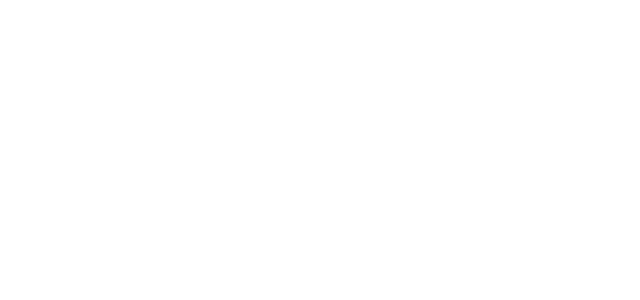
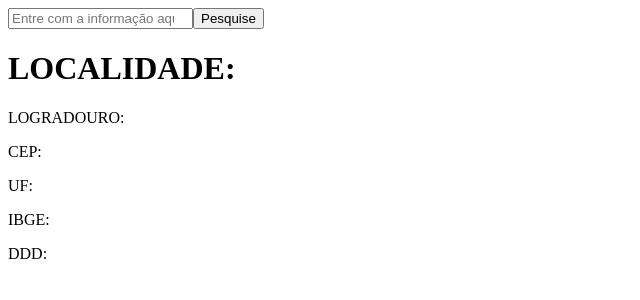
Before and after one commit to ElielCalore/BuscaCep_FrontEnd, a React (Create React App) app: page / in a window 1280 px wide. Shown: the top 300 px of the page, without its empty margins (0-640 px from the left). Built offline with nearby package versions, Linux system fonts and the light colour scheme.

Commit message:
functionality ok

```diff
--- a/package.json
+++ b/package.json
@@ -6,6 +6,8 @@
     "@testing-library/jest-dom": "^5.16.5",
     "@testing-library/react": "^13.4.0",
     "@testing-library/user-event": "^13.5.0",
+    "axios": "^0.27.2",
+    "bootstrap": "^5.2.1",
     "react": "^18.2.0",
     "react-dom": "^18.2.0",
     "react-scripts": "5.0.1",
--- a/src/App.js
+++ b/src/App.js
@@ -1,9 +1,30 @@
-
-
+import {useState } from "react";
+import {SearchBar} from "../src/components/search/index";
 
 function App() {
+  const [search, setSearch] = useState();
+  const [cep, setCep] = useState({
+    localidade: "",
+    logradouro: "",
+    cep: "",
+    uf:"",
+    ibge:"",
+    ddd:""
+  });
+
   return (
     <div>
+      <div className="search">
+        <SearchBar search={search} setSearch={setSearch} setCep={setCep} cep={cep} />
+      </div>
+      <div>
+        <h1>LOCALIDADE: {cep.localidade}</h1>
+        <p>LOGRADOURO: {cep.logradouro}</p>
+        <p>CEP: {cep.bairro}</p>
+        <p>UF: {cep.uf}</p>
+        <p>IBGE: {cep.ibge}</p>
+        <p>DDD: {cep.ddd}</p>
+      </div>
 
     </div>
   );
--- /dev/null
+++ b/src/components/search/index.js
@@ -0,0 +1,46 @@
+import React from "react";
+import axios from "axios";
+
+export function SearchBar({ search, setCep, setSearch}) {
+
+  function handleChange(e) {
+    setSearch(e.target.value);
+  }
+
+  async function handleSubmit(e) {
+        try{
+          const response= await axios.get(`http://localhost:3001/cep/read/${search}`);
+          setCep(response.data)
+        }
+      catch (error) {
+          console.log(error);
+          alert("CEP INVALIDO");
+      }
+  }
+
+  return (
+    <>
+      <div className="col-lg-6">
+          <div className="input-group">
+           <input onChange={handleChange} match={"/^[0-9]{5}-[0-9]{3}$/"} maxLength="8" type="number" className="form-control" placeholder="Entre com a informação aqui..."/>
+           <span className="input-group-btn">
+            <button onClick={handleSubmit} className="btn btn-default" type="button">Pesquise</button>
+           </span>
+          </div>
+      </div>
+
+      {/*}
+      <input
+        size="large"
+        value={search}
+        type="number"
+        placeholder="input search text"
+        onChange={handleChange}
+        enterButton
+      >
+      </input>
+      <button>Pesquisar</button>
+      */}
+    </>
+  );
+}
```
Also changed, not shown: 1 other file (tests, documents, lock files or other folders).
